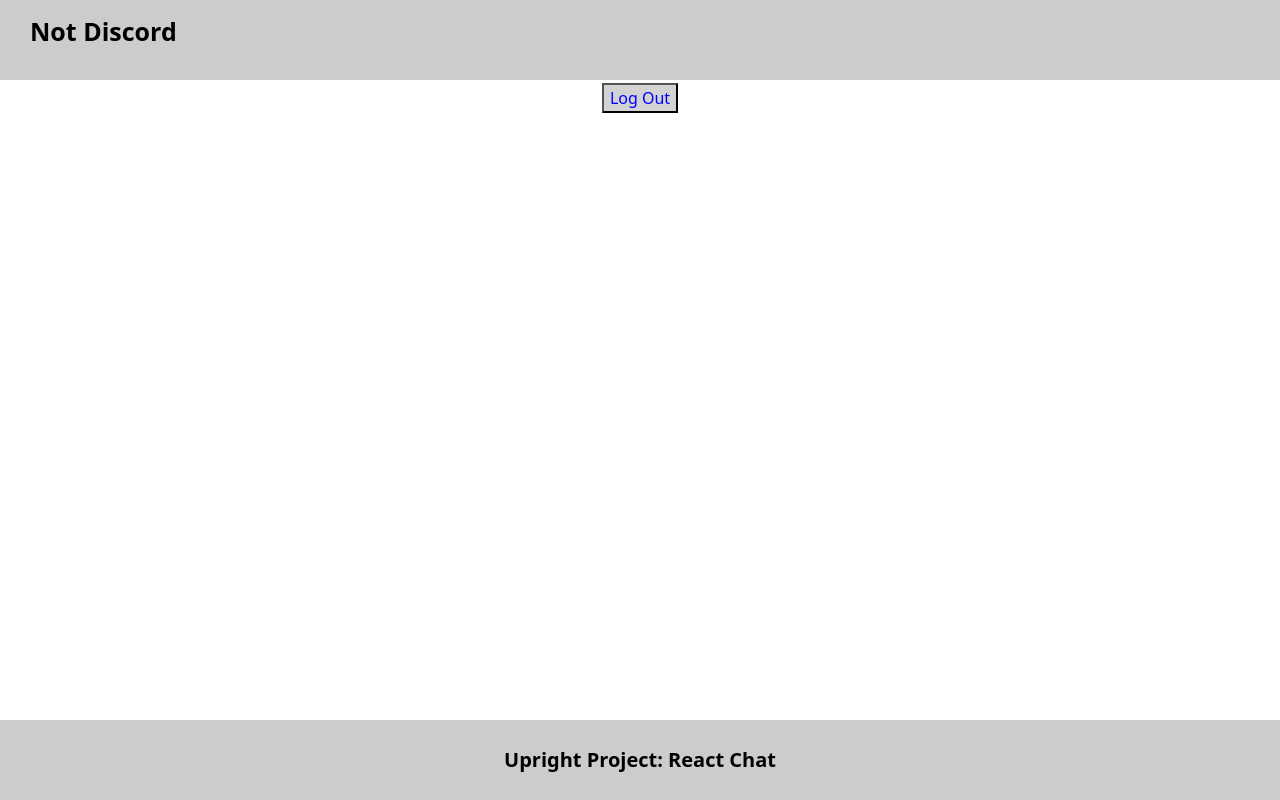
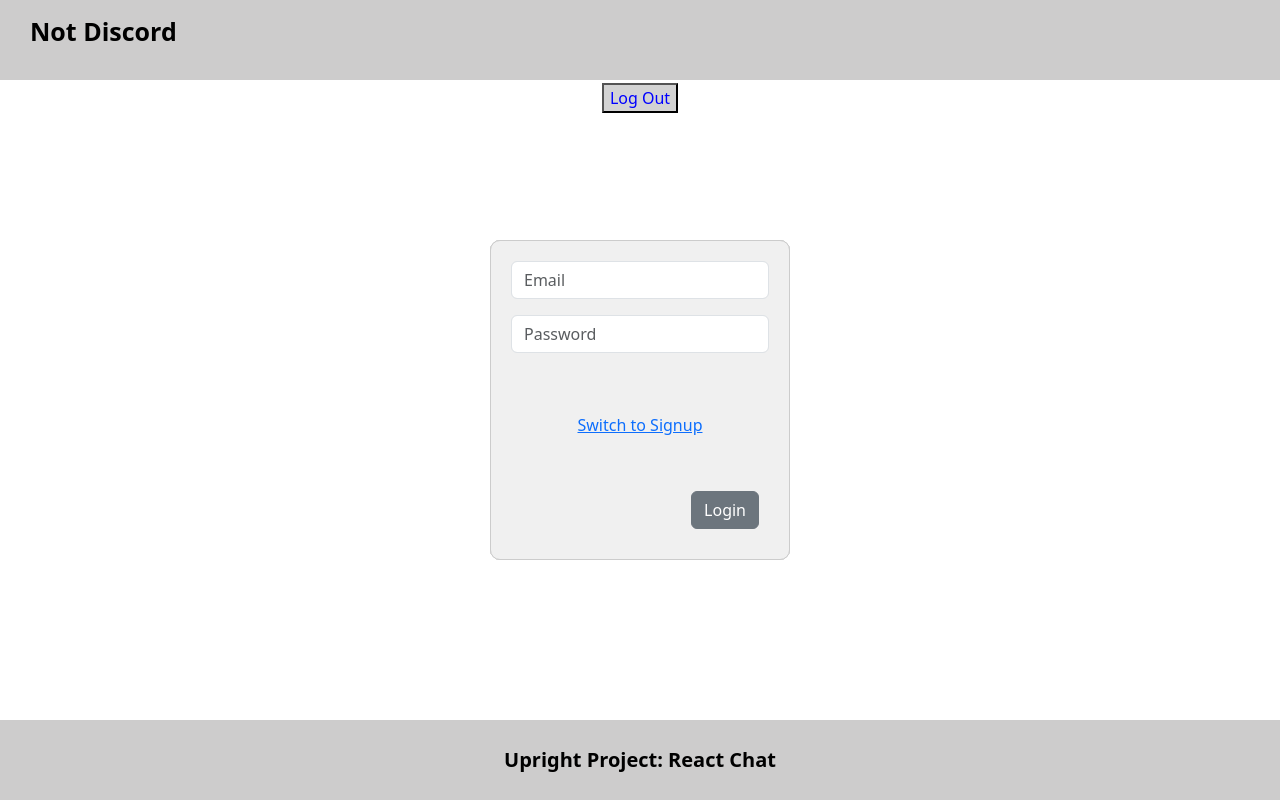
Before and after one commit to AlexanderZic/finalRepo, a React (Create React App) app: page /Login in a window 1280 px wide. Built offline with nearby package versions, Linux system fonts and the light colour scheme.

Commit message:
signup switch to login

```diff
--- a/package.json
+++ b/package.json
@@ -7,6 +7,7 @@
     "@testing-library/react": "^13.4.0",
     "@testing-library/user-event": "^13.5.0",
     "bootstrap": "^5.3.2",
+    "cors": "^2.8.5",
     "react": "^18.2.0",
     "react-dom": "^18.2.0",
     "react-router-dom": "^6.17.0",
--- a/src/App.jsx
+++ b/src/App.jsx
@@ -5,6 +5,7 @@ import Navbar from './Components/Nav/Nav';
 import Footer from './Components/Footer/Footer';
 import {useEffect, useState} from 'react'
 import Auth from './Components/Auth/Auth';
+import Login from './Components/Auth/Login/Login';
 
 function App() {
 const [token, setToken] = useState ('')
@@ -25,13 +26,12 @@ localStorage.tokken = newToken}
     <div className="App">
       <BrowserRouter>
         <Navbar token={token}/>
+        <Auth setToken={updateToken}/>
         <Routes>
-          <Route
-            path="/Auth"
-            element={<Auth setToken={updateToken}/>}/>
+        <Route path="/Login" element={<Login />} />
         </Routes>
       </BrowserRouter>
-      {token ? 'Token is Updated' : null}
+    {token ? 'Token is Updated' : null}
       <Footer />
     </div>
   );
--- a/src/Components/Auth/Login/Login.jsx
+++ b/src/Components/Auth/Login/Login.jsx
@@ -25,7 +25,7 @@ function Login(setToken) {
       console.log(response.status);
       setToken(results.token);
       if (response.status === 200);
-      navigate('/')//Set this to homepage?
+      navigate()//Set this to homepage?
   }
 
   return (
--- a/src/Components/Auth/Signup/Signup.jsx
+++ b/src/Components/Auth/Signup/Signup.jsx
@@ -1,13 +1,14 @@
 import { useState } from 'react';
 import { Form, FormGroup, Input, Button } from 'reactstrap';
 import { useNavigate } from 'react-router-dom';
+import Login from '../Login/Login';
 
 function Signup(props) {
   const navigate = useNavigate();
   const [email, setEmail] = useState('');
   const [password, setPassword] = useState('');
-  const [first, setFirst] = useState('');
-  const [last, setLast] = useState('');
+  const [userName, setUserName] = useState('');
+
 
   const signupRoute = 'http://127.0.0.1:4000/user/signup';
 
@@ -16,20 +17,11 @@ function Signup(props) {
       <Form>
         <FormGroup>
           <Input
-            id="exampleFirst"
-            name="first"
-            placeholder="First Name"
+            id="exampleUserName"
+            name="userName"
+            placeholder="User Name"
             type="text"
-            onChange={e => setFirst(e.target.value)}
-          />
-        </FormGroup>
-        <FormGroup>
-          <Input
-            id="exampleLast"
-            name="last"
-            placeholder="Last Name"
-            type="text"
-            onChange={e => setLast(e.target.value)}
+            onChange={e => setUserName(e.target.value)}
           />
         </FormGroup>
         <FormGroup>
@@ -64,7 +56,7 @@ function Signup(props) {
  async function displayInputFields(e) {
     e.preventDefault();
     console.log('testing this function');
-    console.log(first, last);
+    console.log(userName);
     console.log(email);
     console.log(password);
 
@@ -75,10 +67,9 @@ function Signup(props) {
         }),
         method: 'POST',
         body: JSON.stringify({
-          first: first,
-          last: last,
-          mail: email,
-          pass: password
+         userName: userName,
+          email: email,
+          password: password
         })
       });
 
@@ -86,7 +77,7 @@ function Signup(props) {
       console.log(results);
       props.setToken(results.token);
       if (response.status === 200);
-      navigate('/')//have this go to homepage?
+      navigate('/Login')
     } catch (error) {
       console.log(error);
     }
--- a/src/index.js
+++ b/src/index.js
@@ -12,7 +12,5 @@ root.render(
   </React.StrictMode>
 );
 
-// If you want to start measuring performance in your app, pass a function
-// to log results (for example: reportWebVitals(console.log))
-// or send to an analytics endpoint. Learn more: https://bit.ly/CRA-vitals
+
 reportWebVitals();
```
Also changed, not shown: 1 other file (tests, documents, lock files or other folders).
